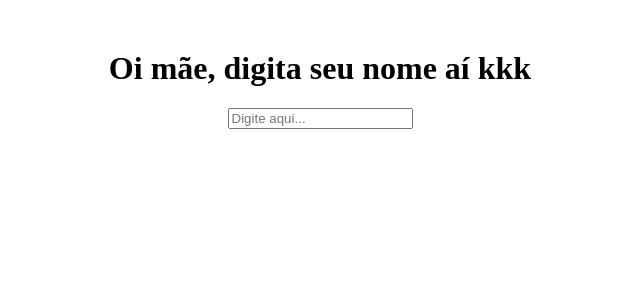
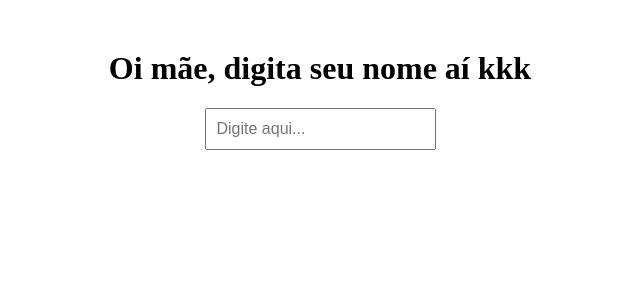
Before and after one commit to GabrielHenrique0/clone-tabnews, a Next.js app: page / in a window 1280 px wide. Shown: the top 300 px of the page, without its empty margins (320-960 px from the left). Built offline with nearby package versions, Linux system fonts and the light colour scheme.

Commit message:
adicionando estilização ao pages/index.js

```diff
--- a/pages/index.js
+++ b/pages/index.js
@@ -11,6 +11,7 @@ function Home() {
                 placeholder="Digite aqui..."
                 value={nome}
                 onChange={(e) => setNome(e.target.value)}
+                style={{ padding: "10px", fontSize: "16px", marginBottom: "10px" }}
             />
             <strong>{nome}</strong>
         </div>
```
